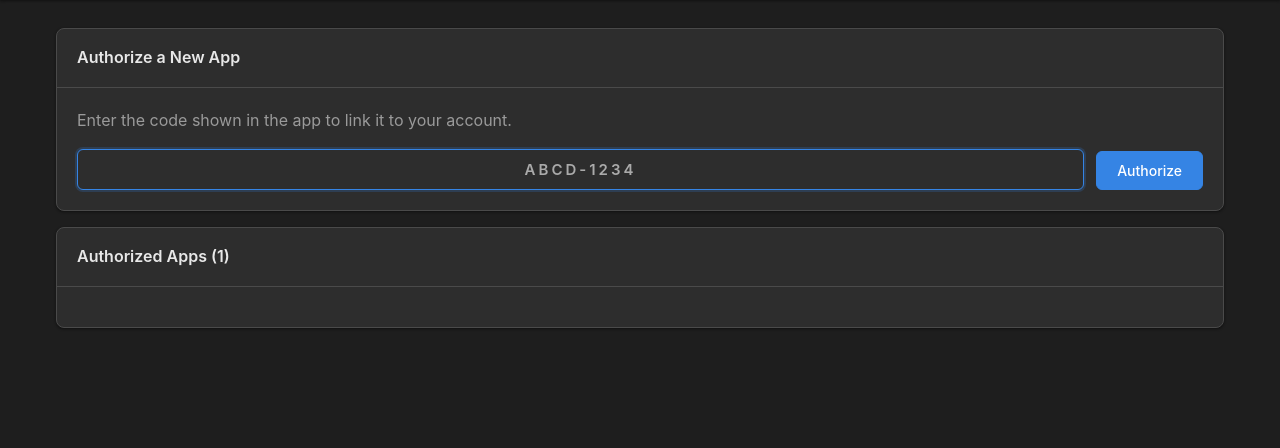
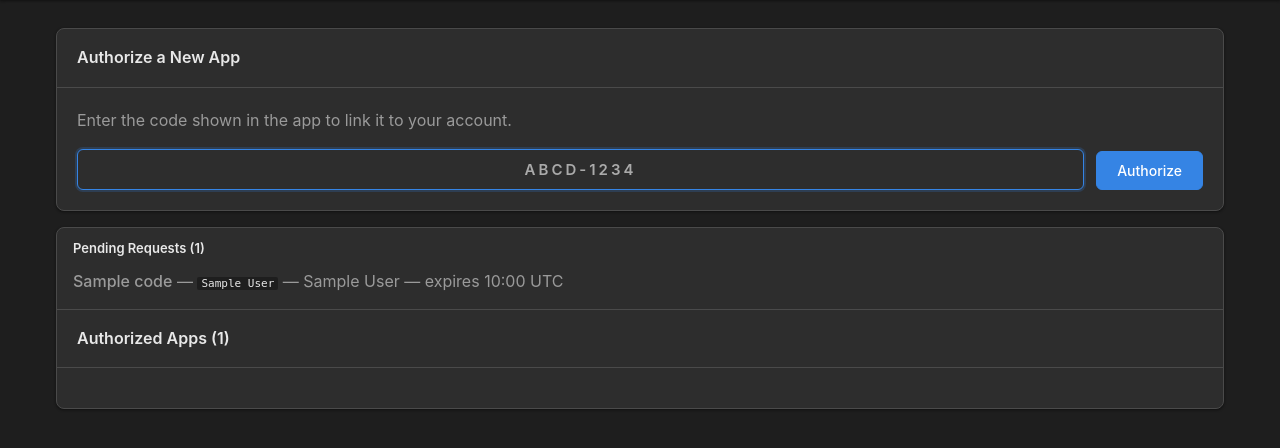
Before and after one commit to akuras22/SyncNotes, a Flask app: template Server/templates/authorize_device.html in a window 1280 px wide. Shown: the part 60-508 px from the top of the page. Run offline with Flask 3, Linux system fonts and the light colour scheme; the template is opened without the code that fills it: most values are stand-ins (such as "Sample title", 1, 10 or a date in 2020); some libraries are stand-ins or nearby versions.

Commit message:
Show device IP/location/UA on Allow page BEFORE authorization; show pending devices on /authorize-device

```diff
--- a/Server/api.py
+++ b/Server/api.py
@@ -93,10 +93,17 @@ def request_device_code():
     data = request.get_json(silent=True) or {}
     client_name = data.get('client_name', 'Unknown Device')
 
+    ip = get_client_ip()
+    ua = (request.headers.get('User-Agent', '') or '')[:512]
+    location = resolve_geo(ip) if ip else None
+
     code = DeviceCode(
         user_code=DeviceCode.generate_user_code(),
         device_code=ApiToken.generate_token(),
         client_name=client_name,
+        authorized_ip=ip,
+        authorized_user_agent=ua,
+        authorized_location=location,
         expires_at=datetime.utcnow()
         + timedelta(seconds=current_app.config['DEVICE_CODE_EXPIRY']),
     )
--- a/Server/templates/authorize_device.html
+++ b/Server/templates/authorize_device.html
@@ -18,6 +18,19 @@
 </div>
 
 <div class="panel" style="margin-top:16px;">
+  {% if pending %}
+  <div style="padding:10px 16px;border-bottom:1px solid var(--border);background:var(--bg-card);">
+    <div class="text-sm" style="font-weight:600;margin-bottom:6px;">Pending Requests ({{ pending|length }})</div>
+    {% for code in pending %}
+    <div class="text-muted text-xs" style="line-height:1.6;padding:4px 0;">
+      <span style="font-weight:500;">{{ code.client_name }}</span>
+      {% if code.authorized_ip %} — <code style="color:var(--text);background:var(--bg);padding:0 4px;border-radius:2px;font-size:11px;">{{ code.authorized_ip }}</code>{% endif %}
+      {% if code.authorized_location %} — {{ code.authorized_location }}{% endif %}
+      <span> — expires {{ code.expires_at.strftime('%H:%M UTC') }}</span>
+    </div>
+    {% endfor %}
+  </div>
+  {% endif %}
   <div class="panel-header">Authorized Apps ({{ tokens|length }})</div>
   <div class="panel-body">
     {% if tokens %}
--- a/Server/web.py
+++ b/Server/web.py
@@ -119,7 +119,7 @@ def authorize_device():
     pending = (
         DeviceCode.query.filter_by(is_authorized=False)
         .filter(DeviceCode.expires_at > datetime.utcnow())
-        .count()
+        .all()
     )
     tokens = ApiToken.query.filter_by(user_id=current_user.id).all()
     return render_template(
```
Also changed, not shown: Server/templates/oauth_authorize.html (+7 -0 lines).
